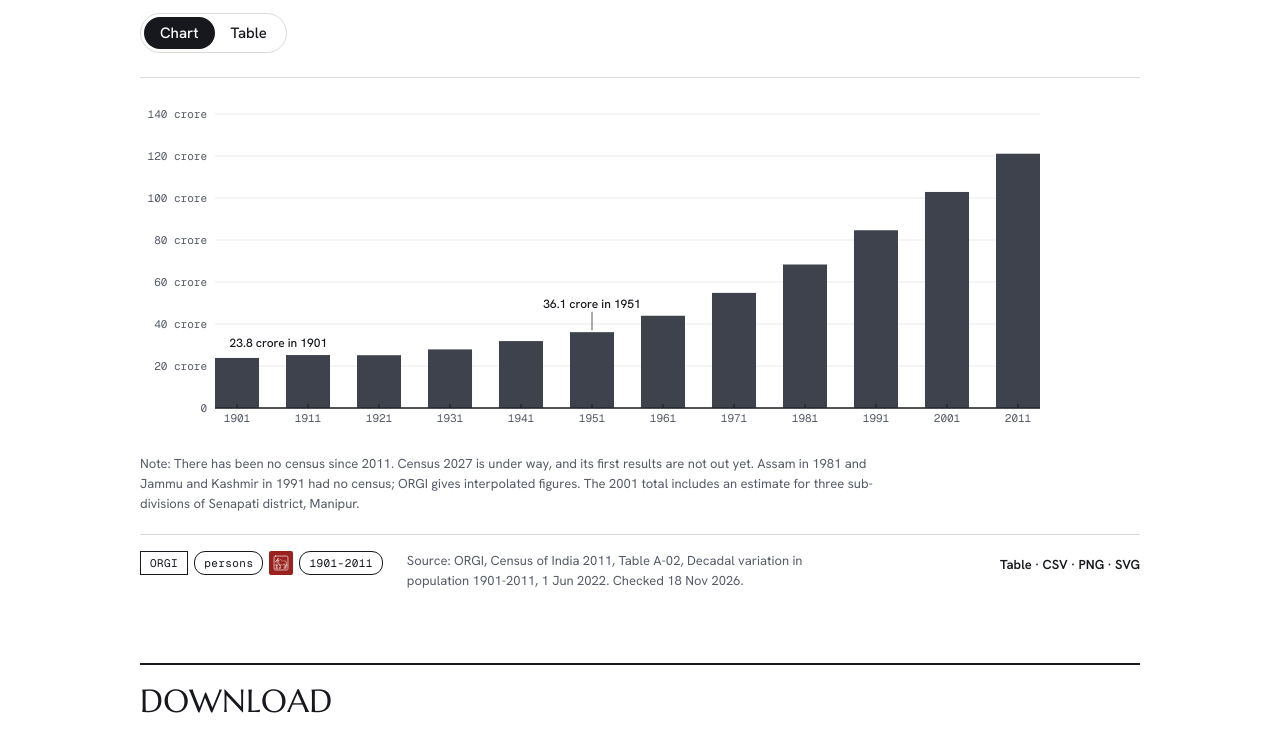
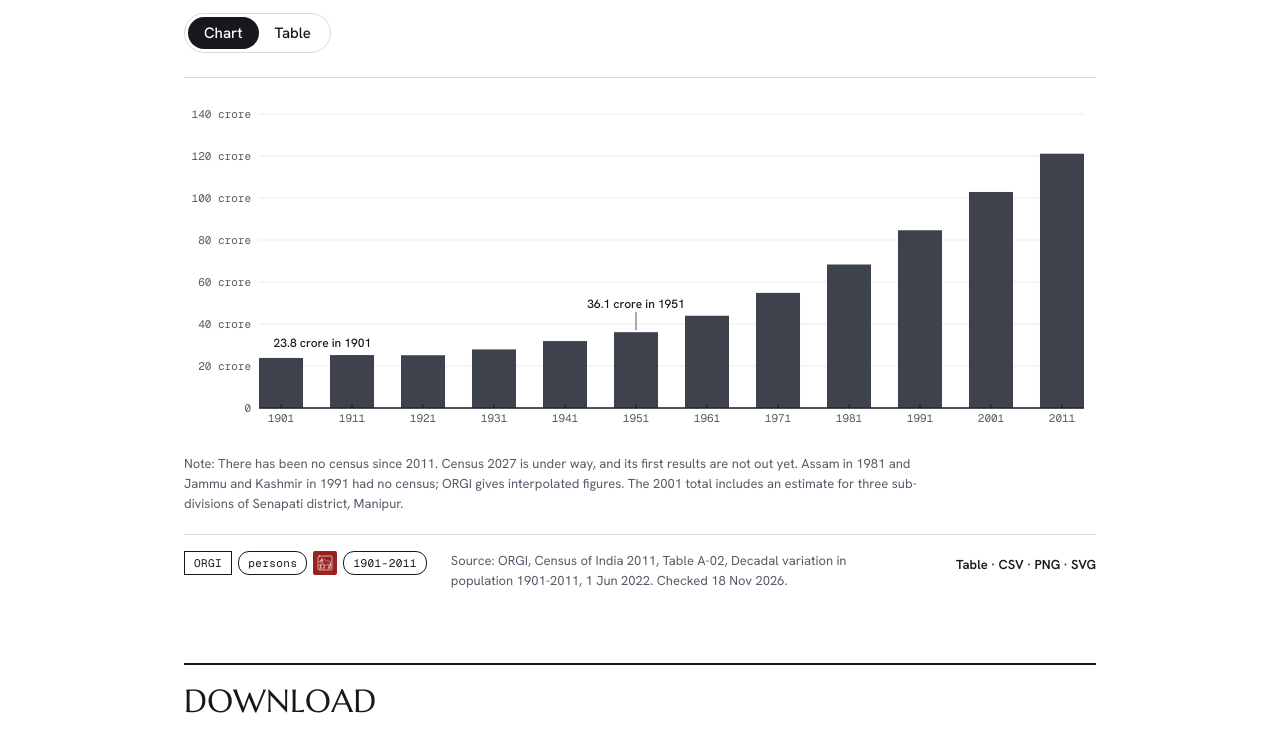
Before and after one commit to ppatel26/india-by-numbers, an Astro site: page /charts/population-by-census in a window 1280 px wide. Shown: the part 240-979 px from the top of the page. Built offline with nearby package versions, Linux system fonts and the light colour scheme; Astro itself is replaced by a stand-in of ours; a web font is replaced by a local one.

Commit message:
Chart pages are as wide as their chart
The page column was 1000 px around a 912 px chart, leaving a strip on
the right of every chart page. It now matches the chart.

```diff
--- a/src/pages/charts/[slug]/index.astro
+++ b/src/pages/charts/[slug]/index.astro
@@ -139,8 +139,9 @@ const files = [
 </Base>
 
 <style>
+  /* The page is as wide as the chart it shows, so the chart fills it. */
   .page {
-    max-width: 1000px;
+    max-width: var(--main);
     padding-block: 32px 96px;
   }
   .crumbs {
```
